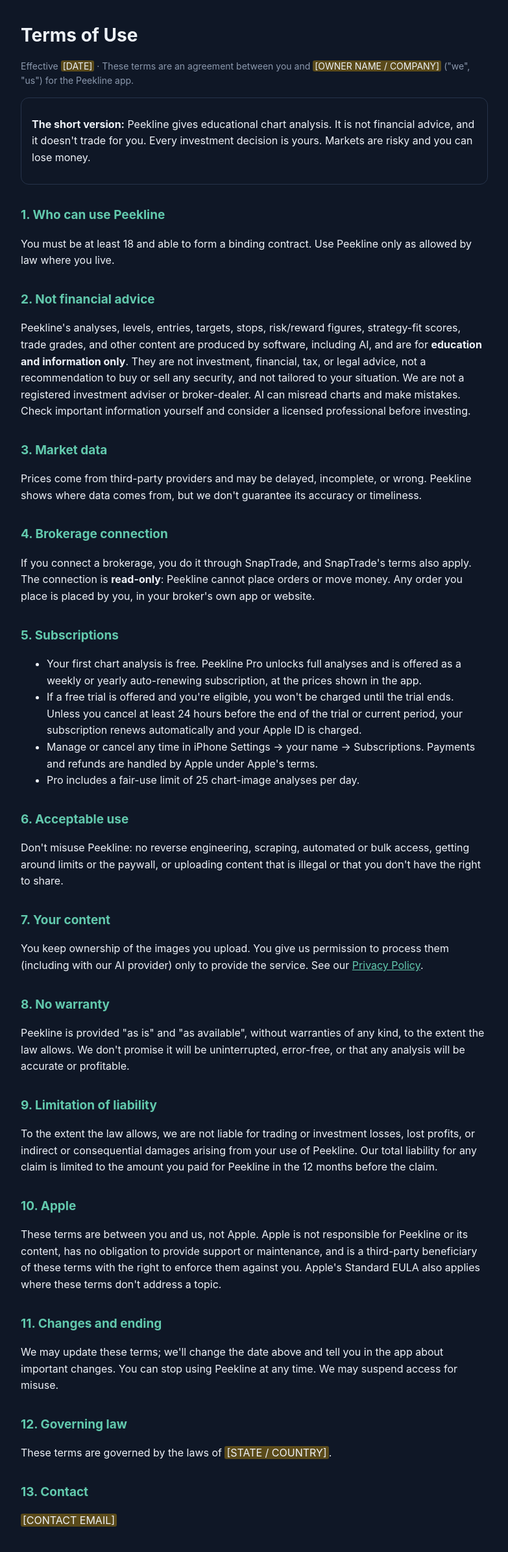
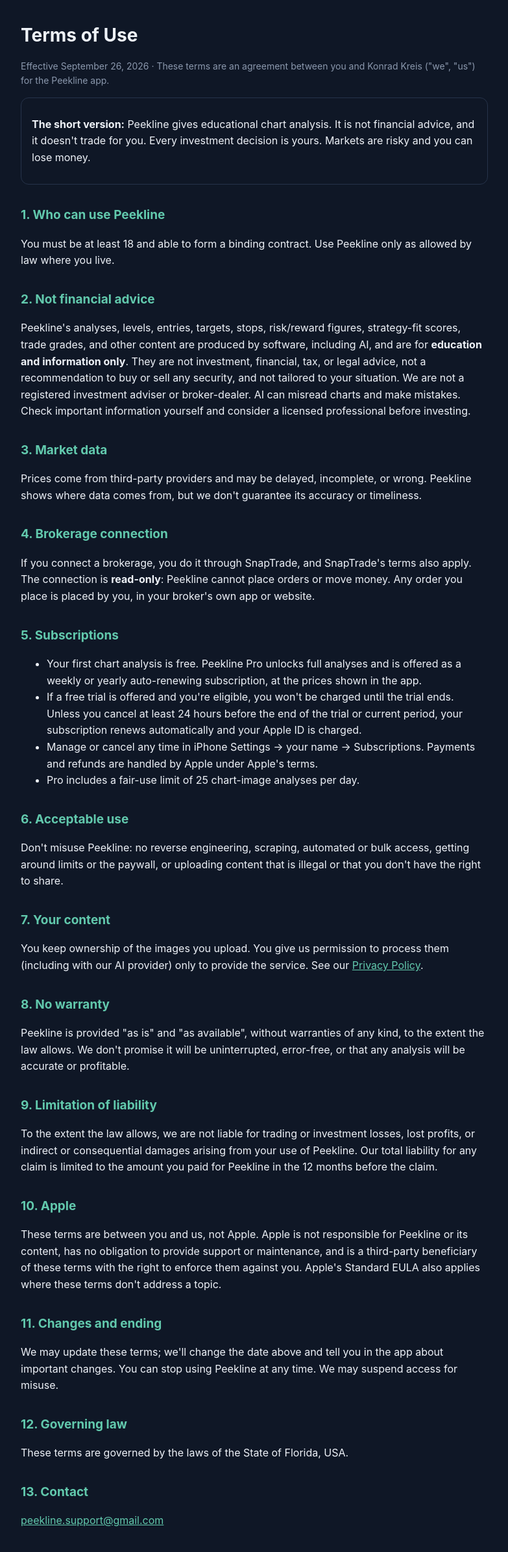
Before and after one commit to konradkreis90-code/tradelens, a website: page legal/terms.html in a window 1280 px wide. Shown: the whole page at 65% size, without its empty margins (248-1031 px from the left). Drawn offline with Linux system fonts and the light colour scheme.

Commit message:
Legal pages: fill in operator, contact email, governing law, effective date

```diff
--- a/legal/terms.html
+++ b/legal/terms.html
@@ -16,7 +16,7 @@
 </head>
 <body><main>
 <h1>Terms of Use</h1>
-<p class="muted">Effective <mark>[DATE]</mark> · These terms are an agreement between you and <mark>[OWNER NAME / COMPANY]</mark> ("we", "us") for the Peekline app.</p>
+<p class="muted">Effective September 26, 2026 · These terms are an agreement between you and Konrad Kreis ("we", "us") for the Peekline app.</p>
 
 <div class="box"><p><b>The short version:</b> Peekline gives educational chart analysis. It is not financial advice, and it doesn't trade for you. Every investment decision is yours. Markets are risky and you can lose money.</p></div>
 
@@ -59,9 +59,9 @@
 <p>We may update these terms; we'll change the date above and tell you in the app about important changes. You can stop using Peekline at any time. We may suspend access for misuse.</p>
 
 <h2>12. Governing law</h2>
-<p>These terms are governed by the laws of <mark>[STATE / COUNTRY]</mark>.</p>
+<p>These terms are governed by the laws of the State of Florida, USA.</p>
 
 <h2>13. Contact</h2>
-<p><mark>[CONTACT EMAIL]</mark></p>
+<p><a href="mailto:peekline.support@gmail.com">peekline.support@gmail.com</a></p>
 </main></body>
 </html>
```
Also changed, not shown: legal/privacy.html (+3 -3 lines), legal/support.html (+2 -2 lines).
